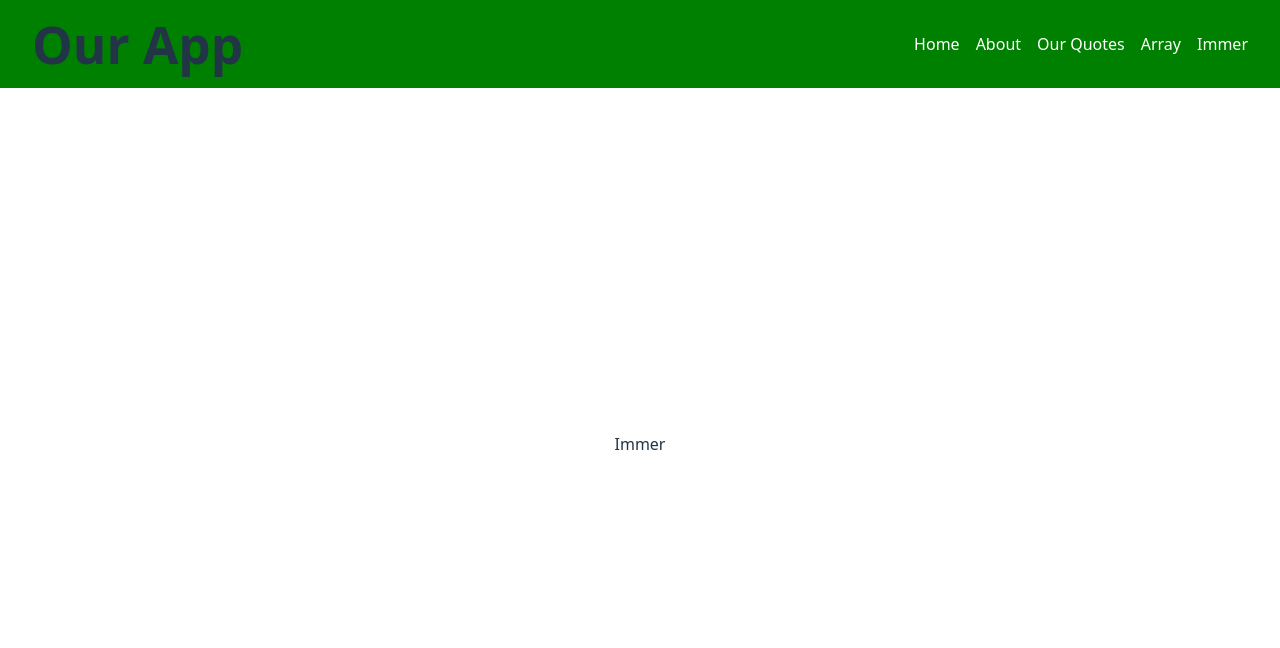
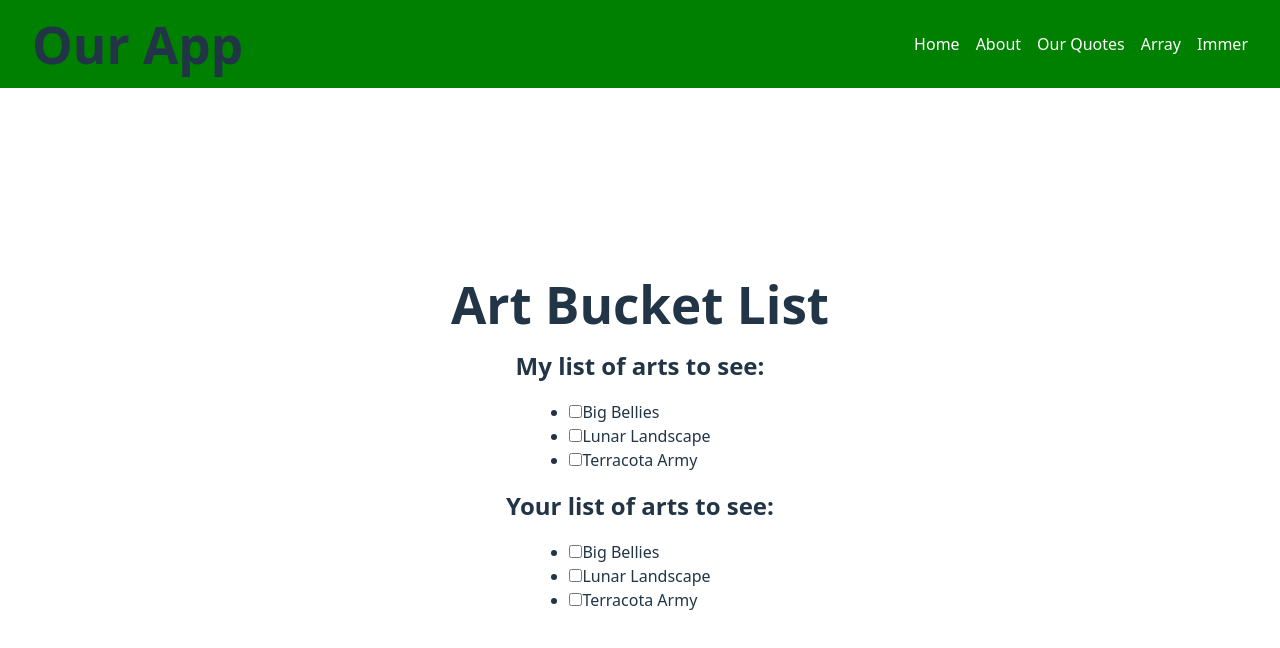
Before and after one commit to cSubham700/vite-react-starter, a React (Vite) app: page /immer in a window 1280 px wide. Shown: the top 648 px of the page. Built offline with nearby package versions, Linux system fonts and the light colour scheme.

Commit message:
useImmer

```diff
--- a/package.json
+++ b/package.json
@@ -13,7 +13,8 @@
     "immer": "^11.0.1",
     "react": "^19.2.0",
     "react-dom": "^19.2.0",
-    "react-router-dom": "^7.9.6"
+    "react-router-dom": "^7.9.6",
+    "use-immer": "^0.11.0"
   },
   "devDependencies": {
     "@eslint/js": "^9.39.1",
--- a/src/Immer.jsx
+++ b/src/Immer.jsx
@@ -1,13 +1,70 @@
+import { useImmer } from 'use-immer'
+
 import React from 'react'
 import Nav from './components/Nav'
 
+let nextId = 3;
+
+
+const initialList = [
+  {id:0, title:'Big Bellies', seen: false},
+  {id:1, title:'Lunar Landscape', seen: false},
+  {id:2, title:'Terracota Army', seen: false}
+]
+
 const Immer = () => {
+
+  const [myList, updateMyList] = useImmer(initialList);
+  const [yourList, updateYourList] = useImmer(initialList);
+
+
+  function handleToggleMyList(id, nextSeen) {
+    updateMyList(draft=>{
+      const artWork = draft.find (a => a.id === id)
+      artWork.seen = nextSeen;
+    });
+
+  }
+
+  function handleToggleYourList(id, nextSeen) {
+    updateYourList(draft=>{
+      const artWork = draft.find (a => a.id === id)
+      artWork.seen = nextSeen;
+    });
+
+  }
+
   return (
     <>
     <Nav/>
-    <div className="home">Immer</div>
+    <div className="home">
+      <h1>Art Bucket List</h1>
+      <h2>My list of arts to see:</h2>
+      <ItemList artworks={myList} onToggle={handleToggleMyList}/>
+      <h2>Your list of arts to see:</h2>
+      <ItemList artworks={yourList} onToggle={handleToggleYourList}/>
+    </div>
     </>
   )
 }
 
+
+function ItemList({ artworks, onToggle }) {
+  return (
+    <ul>
+     {artworks.map(artwork => (
+       <li key={artwork.id}>
+       <label >
+         <input type='checkbox' checked={artwork.seen} onChange={e => {
+          onToggle(artwork.id, e.target.checked);
+         }} />
+         {artwork.title}
+       </label>
+     </li>
+     ))}
+    </ul>
+  )
+}
+
+
 export default Immer
```
Also changed, not shown: 1 other file (tests, documents, lock files or other folders).
